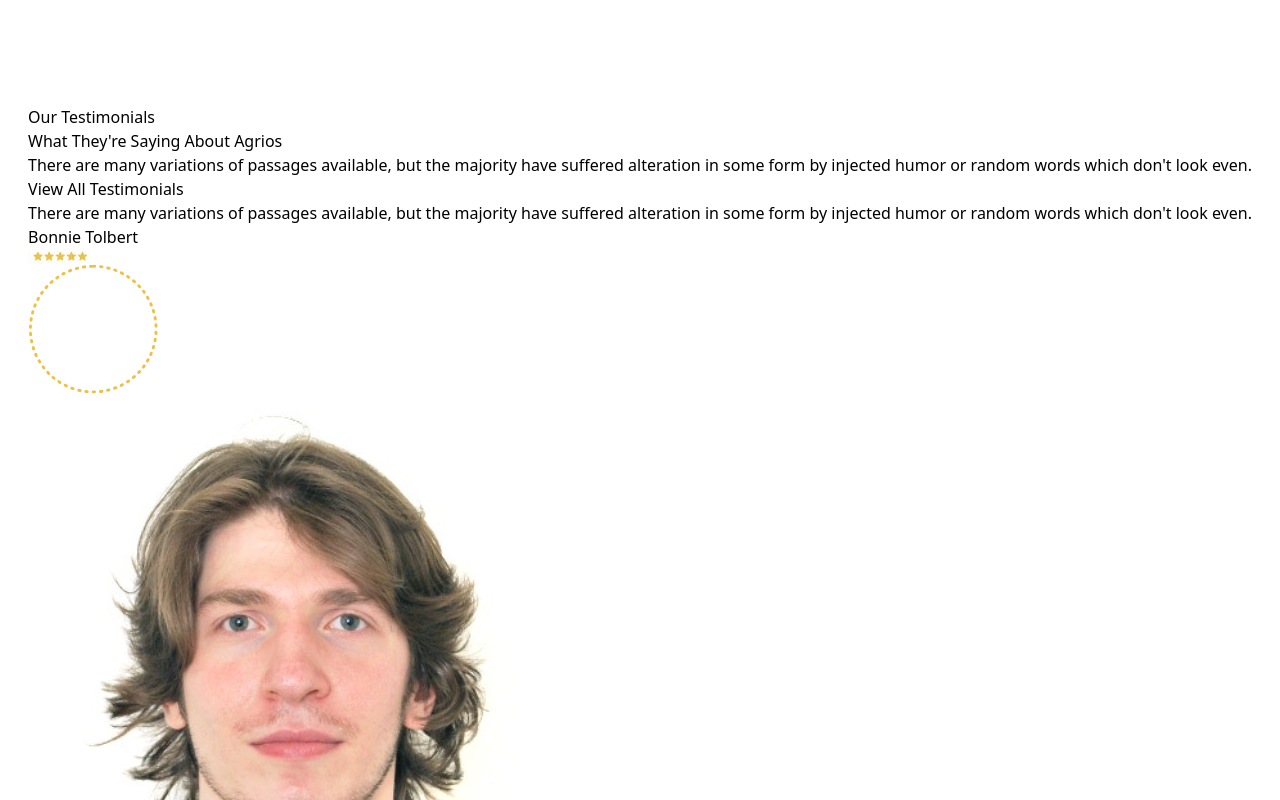
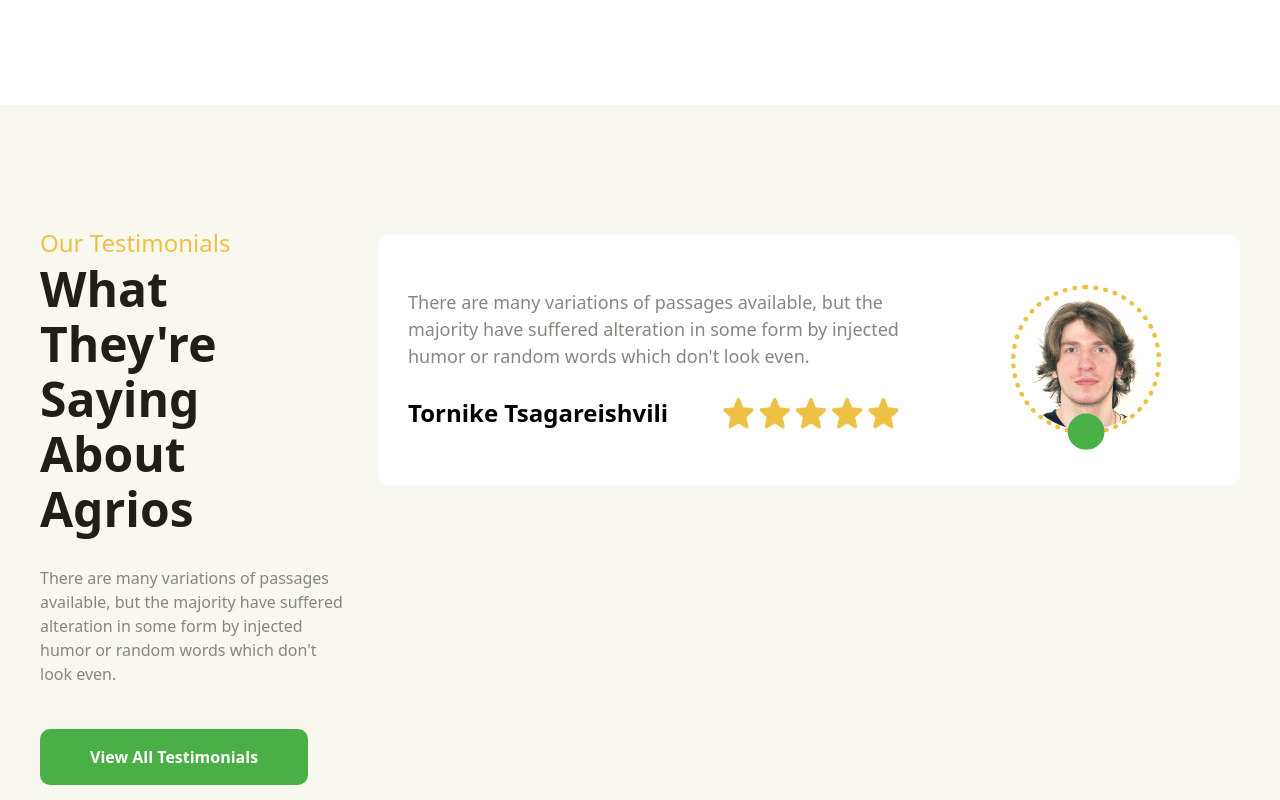
Before and after one commit to Tornike512/Agrios-website-tailwind, a React (Vite) app: page / in a window 1280 px wide. Shown: the part 3860-4660 px from the top of the page. Built offline with nearby package versions, Linux system fonts and the light colour scheme.

Commit message:
Add: Reviews Section STYLE

```diff
--- a/src/pages/HomePage/ReviewsSection/ReviewsSection.tsx
+++ b/src/pages/HomePage/ReviewsSection/ReviewsSection.tsx
@@ -5,34 +5,51 @@ import greenCircle from "src/assets/green-circle-image.svg";
 
 export function ReviewsSection() {
   return (
-    <section>
-      <div>
-        <section>
-          <p>Our Testimonials</p>
-          <h2>What They're Saying About Agrios</h2>
-          <p>
+    <section className="w-full flex items-center justify-center bg-[#F8F7F0] py-[120px]">
+      <div className="flex justify-center max-w-[1200px] w-full">
+        <section className="max-w-[308px] w-full mr-[30px]">
+          <p className="text-[24px] text-[#EEC044]">Our Testimonials</p>
+          <h2 className="text-[48px] text-[#1F1E17] font-bold leading-[55px] mb-[30px]">
+            What They're Saying About Agrios
+          </h2>
+          <p className="text-[16px] text-[#878680] mb-[43px]">
             There are many variations of passages available, but the majority
             have suffered alteration in some form by injected humor or random
             words which don't look even.
           </p>
-          <button>View All Testimonials</button>
+          <button className="bg-[#4BAF47] font-bold w-fit px-[50px] py-4 rounded-[10px] hover:bg-[#54c950] text-[#ffffff]">
+            View All Testimonials
+          </button>
         </section>
-        <article>
-          <div>
-            <p>
+        <article className="h-[250px] flex items-center justify-center bg-[#ffffff] rounded-[10px] mt-[10px]">
+          <div className="p-[30px]">
+            <p className="text-[18px] text-[#878680] mb-[25px]">
               There are many variations of passages available, but the majority
               have suffered alteration in some form by injected humor or random
               words which don't look even.
             </p>
-            <figure>
-              <figcaption>Bonnie Tolbert</figcaption>
-              <img src={fiveStarsImage} alt="Five Stars Image" />
+            <figure className="flex justify-between">
+              <figcaption className="text-[24px] font-bold">
+                Tornike Tsagareishvili
+              </figcaption>
+              <img
+                className=" w-full max-w-[180px]"
+                src={fiveStarsImage}
+                alt="Five Stars Image"
+              />
             </figure>
           </div>
-          <figure>
-            <img src={frameImage} alt="Frame Image" />
-            <img src={personImage} alt="Person Image" />
-            <img src={greenCircle} alt="Green Circle Image" />
+          <figure className="max-w-[450px] w-full flex items-center justify-center flex-col relative">
+            <img
+              className="w-full max-w-[150px] rounded-[100%] border-[5px] border-dotted border-[#EEC044]"
+              src={personImage}
+              alt="Person Image"
+            />
+            <img
+              className="absolute bottom-[-15px] w-[53px] left-[44%]"
+              src={greenCircle}
+              alt="Green Circle Image"
+            />
           </figure>
         </article>
       </div>
```
Also changed, not shown: src/assets/five-stars-image.jpg, src/assets/five-stars-image.svg (added).
